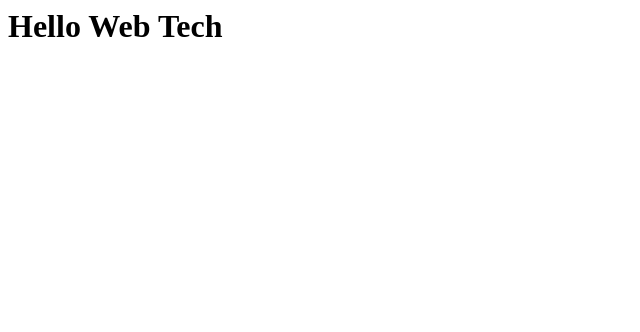
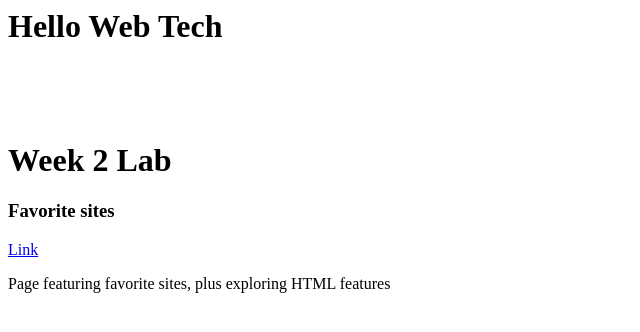
Before and after one commit to Alyannna/Set08101, a plain HTML site: page index.html in a window 1280 px wide. Shown: the whole page, without its empty margins (0-640 px from the left). Drawn offline with Linux system fonts and the light colour scheme.

Commit message:
Update index.html

```diff
--- a/index.html
+++ b/index.html
@@ -4,5 +4,12 @@
   </head>
   <body>
     <h1>Hello Web Tech</h1>
+    <br><br><br>
+    <h1>Week 2 Lab</h1>
+    <h3>Favorite sites</h3>
+    <a href="file:///C:/Users/jondr/OneDrive/Documents/work/ENU%20Y2/Web%20tech/labs/lab%202%20-%20favorite%20websites.html" />Link</a>
+    <p>
+      Page featuring favorite sites, plus exploring HTML features
+    </p>
   </body>
 </html>
```
